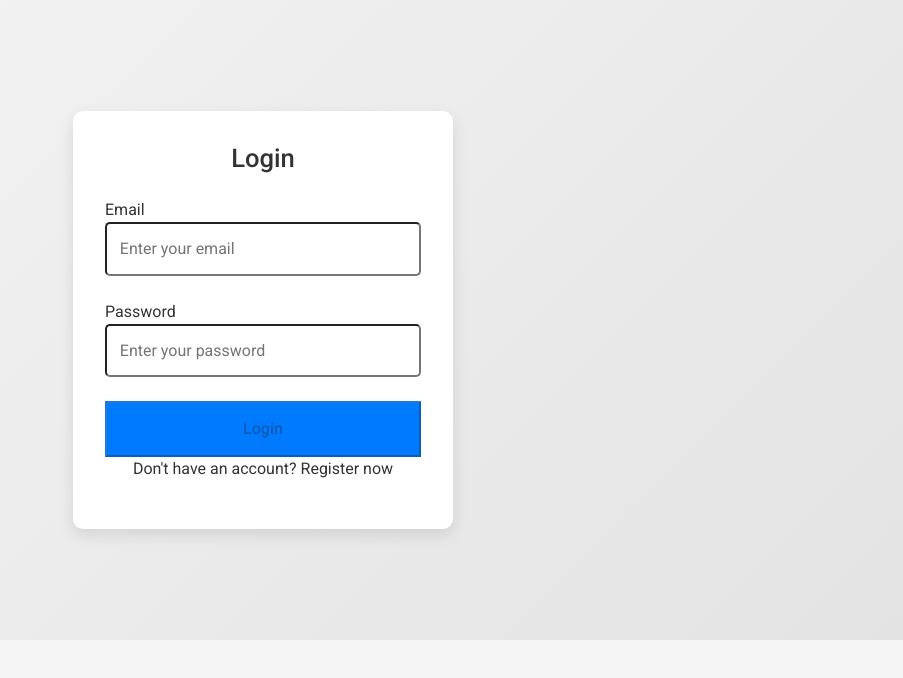
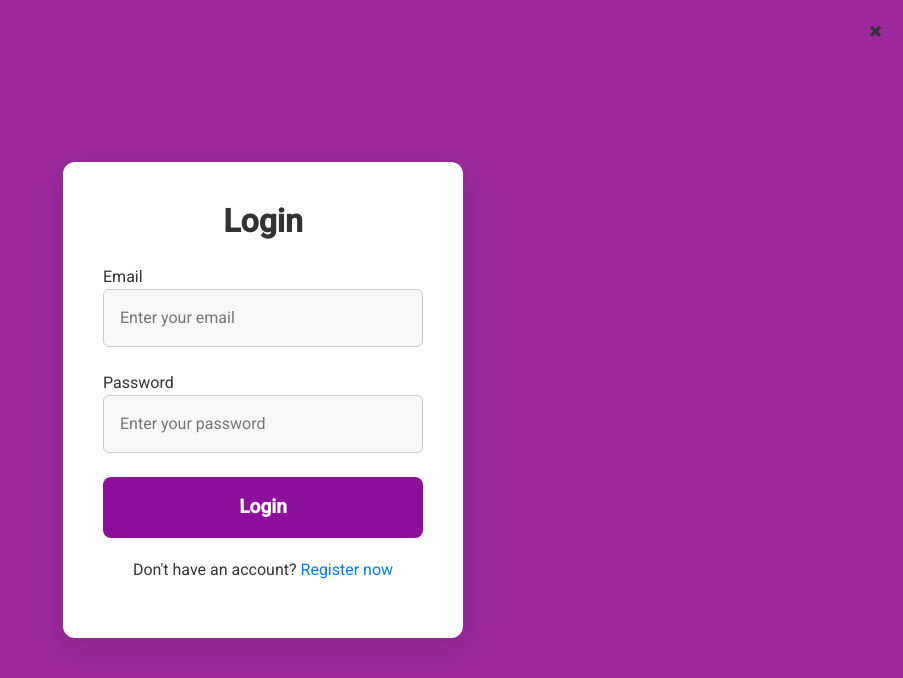
Before and after one commit to kakostur/WebProject, an Angular app in the folder Handyvol/: page /login in a window 1280 px wide. Shown: the top 678 px of the page, without its empty margins (377-1280 px from the left). Built offline with nearby package versions, Linux system fonts and the light colour scheme.

Commit message:
someone broke my login?

```diff
--- a/Handyvol/src/app/components/auth/login.component.css
+++ b/Handyvol/src/app/components/auth/login.component.css
@@ -1,26 +1,42 @@
+html, body {
+  height: 100%;
+  margin: 0;
+  padding: 0;
+  background: #9b299b;
+  font-family: 'Roboto', Arial, sans-serif;
+}
+
 .login-container {
   display: flex;
   justify-content: center;
   align-items: center;
-  min-height: 80vh;
-  background: linear-gradient(135deg, #f5f5f5, #e3e3e3);
-  padding: 20px;
+  min-height: 100vh;
+  background: #9b299b;
+  padding: 0 20px;
+  box-sizing: border-box;
 }
 
+
 .login-card {
-  max-width: 380px; /* Login modal is smaller */
+  max-width: 400px;
   width: 100%;
-  padding: 2rem;
+  padding: 2.5rem;
   background: white;
-  border-radius: 10px;
-  box-shadow: 0 6px 16px rgba(0, 0, 0, 0.1);
+  border-radius: 12px;
+  box-shadow: 0 10px 30px rgba(0, 0, 0, 0.1);
   text-align: center;
+  transition: transform 0.3s ease;
+}
+.login-card:hover {
+  transform: scale(1.02);
 }
 
 h2 {
   margin-bottom: 1.5rem;
-  font-size: 1.6rem;
+  font-size: 2rem;
   color: #333;
+  font-family: 'Roboto', Arial, sans-serif;
+  font-weight: bold;
 }
 
 .form-group {
@@ -30,30 +46,76 @@ h2 {
 
 input {
   width: 100%;
-  padding: 0.8rem;
-  border-radius: 5px;
+  padding: 1rem;
+  border-radius: 6px;
   font-size: 1rem;
+  border: 1px solid #ccc;
+  box-sizing: border-box;
+  background-color: #f8f8f8;
+  transition: border-color 0.3s ease, background-color 0.3s ease;
+}
+
+input:focus {
+  outline: none;
+  border-color: #9000ff;
+  background-color: #e7f1ff;
+}
+
+
+input.is-invalid {
+  border-color: #e74c3c;
 }
 
 .btn-primary {
   width: 100%;
-  padding: 0.85rem;
-  background: #007bff;
-  font-size: 1rem;
-  font-weight: 500;
+  padding: 1rem;
+  background: #8d0f9b;
+  color: white;
+  font-size: 1.2rem;
+  font-weight: 600;
+  border: none;
+  border-radius: 8px;
+  cursor: pointer;
+  transition: background 0.2s, transform 0.2s;
 }
 
 .btn-primary:hover {
-  background: #0056b3;
+  background: #963fb5;
+  transform: scale(1.05);
 }
+
+.error-message {
+  color: #e74c3c;
+  font-size: 0.9rem;
+  margin-top: 5px;
+}
+
+.register-link {
+  margin-top: 20px;
+  font-size: 1rem;
+}
+.register-link a {
+  color: #007bff;
+  text-decoration: none;
+}
+
+.register-link a:hover {
+  text-decoration: underline;
+}
+
 .close {
   position: absolute;
-  top: 10px;
-  right: 10px;
-  font-size: 24px;
-  cursor: pointer;
+  top: 14px;
+  right: 16px;
+  font-size: 22px;
+  font-weight: bold;
   background: transparent;
   border: none;
   color: #333;
-  transform: none !important;
+  cursor: pointer;
+  transition: transform 0.3s ease;
 }
+
+.close:hover {
+  transform: rotate(90deg);
+}
--- a/Handyvol/src/app/components/auth/login.component.html
+++ b/Handyvol/src/app/components/auth/login.component.html
@@ -1,5 +1,7 @@
 <div class="login-container">
   <div class="login-card">
+    <button class="close" (click)="router.navigate(['/register'])">×</button>
+
     <h2>Login</h2>
 
     <form [formGroup]="loginForm" (ngSubmit)="onSubmit()">
--- a/Handyvol/src/app/components/auth/login.component.ts
+++ b/Handyvol/src/app/components/auth/login.component.ts
@@ -21,7 +21,7 @@ export class LoginComponent {
 
   constructor(
     private fb: FormBuilder,
-    private router: Router,
+    public router: Router,
     private authService: AuthService,
     private authStateService: AuthStateService
   ) {
--- a/Handyvol/src/app/components/auth/register.component.css
+++ b/Handyvol/src/app/components/auth/register.component.css
@@ -2,23 +2,25 @@
   display: flex;
   justify-content: center;
   align-items: center;
-  min-height: 90vh;
+  height: 100vh;
   background: linear-gradient(135deg, #9b299b, #35328e);
-  padding: 0 20px;
-  position: relative;
+  padding: 20px;
 }
 
+
 .register-card {
-  max-width: 360px; /* Было 400px */
+  max-width: 400px;
   width: 100%;
-  padding: 2rem 1.5rem; /* Было 2.5rem */
+  height: auto;
   background: white;
   border-radius: 12px;
   box-shadow: 0 10px 30px rgba(0, 0, 0, 0.1);
   text-align: center;
+  padding: 2rem 1.5rem;
   position: relative;
   transition: transform 0.3s ease;
 }
+
 
 .register-card:hover {
   transform: scale(1.02);
@@ -51,9 +53,14 @@ h2 {
 }
 
 .form-group {
-  margin-bottom: 1rem; /* Уменьшен отступ */
+  margin-bottom: 1rem;
   text-align: left;
+  min-height: 90px;
+  display: flex;
+  flex-direction: column;
+  justify-content: flex-start;
 }
+
 
 input {
   width: 100%;
@@ -78,8 +85,9 @@ input.is-invalid {
 
 .error-message {
   color: #e74c3c;
-  font-size: 0.9rem;
-  margin-top: 4px;
+  font-size: 0.85rem;
+  min-height: 16px;
+  margin-top: 5px;
 }
 
 button[type="submit"] {
--- a/Handyvol/src/app/components/auth/register.component.ts
+++ b/Handyvol/src/app/components/auth/register.component.ts
@@ -31,7 +31,7 @@ export class RegisterComponent {
         email: ['', [Validators.required, Validators.email]],
         password: ['', [Validators.required, Validators.minLength(6)]],
         confirmPassword: ['', Validators.required],
-        role: ['volunteer', Validators.required], // Установим значение по умолчанию
+        role: ['volunteer', Validators.required],
       },
       { validators: this.passwordMatchValidator }
     );
--- a/Handyvol/src/app/header/header.component.css
+++ b/Handyvol/src/app/header/header.component.css
@@ -240,3 +240,54 @@ body {
     text-align: center;
   }
 }
+
+/* Стили для кнопки выхода из системы */
+.btn-logout {
+  padding: 8px 16px;
+  font-size: 14px;
+  font-weight: 600;
+  border-radius: 6px;
+  border: none;
+  cursor: pointer;
+  transition: all 0.3s ease;
+  white-space: nowrap;
+  margin-right: 20px;
+  background-color: #ff5252;
+  color: white;
+}
+
+.btn-logout:hover {
+  background-color: #e03636;
+  opacity: 0.85;
+  transform: scale(1.05);
+}
+
+/* Стили для кнопки управления мероприятиями */
+.btn-manage {
+  margin-right: 20px;
+  padding: 8px 16px;
+  font-size: 14px;
+  font-weight: 600;
+  border-radius: 6px;
+  border: none;
+  cursor: pointer;
+  transition: all 0.3s ease;
+  white-space: nowrap;
+  background-color: #4caf50;
+  color: white;
+}
+
+.btn-manage:hover {
+  background-color: #3d8b40;
+  opacity: 0.85;
+  transform: scale(1.05);
+}
+
+/* Обновление медиа-запроса для мобильных устройств */
+@media (max-width: 768px) {
+  .btn-logout,
+  .btn-manage {
+    width: 100%;
+    text-align: center;
+  }
+}
--- a/Handyvol/src/app/header/header.component.html
+++ b/Handyvol/src/app/header/header.component.html
@@ -13,26 +13,37 @@
       <a routerLink="/about">About us</a>
       <a routerLink="/organizers">Organizations</a>
       <a routerLink="/events">Events</a>
+      <a routerLink="/news">News</a>
       <a routerLink="/faq">FAQ</a>
       <a routerLink="/contact">Contact</a>
     </nav>
 
     <div class="auth-buttons">
-      <button class="btn-login" (click)="openLogin()">Login</button>
-      <button class="btn-signup" (click)="openRegister()">Sign Now</button>
+      <!-- Если пользователь НЕ авторизован -->
+      <ng-container *ngIf="!isLoggedIn">
+        <a routerLink="/login"><button class="btn-login">Login</button></a>
+        <a routerLink="/register"><button class="btn-signup">Sign Now</button></a>
+      </ng-container>
+
+      <!-- Если пользователь авторизован -->
+      <ng-container *ngIf="isLoggedIn">
+        <button class="btn-logout" (click)="logout()">Logout</button>
+
+        <!-- Дополнительные кнопки для авторизованных пользователей -->
+        <a *ngIf="userRole === 'organizer'" routerLink="/event-management">
+          <button class="btn-manage">Manage Events</button>
+        </a>
+      </ng-container>
     </div>
   </div>
 </header>
-
 
 <!-- Hero Section -->
 <section class="hero-section">
   <div class="hero-left">
     <h1>Leave your mark on the world by joining us as a valued supporter.</h1>
     <p>At Handyvol,we are a global community committed to creating lasting change through charity, fundraising, and support for nonprofits and NGOs.</p>
-    <div class="auth-buttons">
-      <button class="btn-signup" (click)="openRegister()">Join us ↗</button>
-    </div>
+    <a routerLink="/register"><button class="btn-signup">Join us ↗</button></a>
     <div class="stats">
       <div class="stat-card">
         <strong>10,000+</strong>
@@ -48,14 +59,3 @@
     <img src="https://images.pexels.com/photos/6646914/pexels-photo-6646914.jpeg" alt="Volunteers" />
   </div>
 </section>
-<!-- Modal for Login/Register -->
-<div class="modal-background" *ngIf="showLoginModal || showRegisterModal"></div>
-<div class="modal" *ngIf="showLoginModal || showRegisterModal">
-  <button class="close" (click)="closeModals()">×</button>
-  <ng-container *ngIf="showLoginModal">
-    <app-login></app-login>
-  </ng-container>
-  <ng-container *ngIf="showRegisterModal">
-    <app-register></app-register>
-  </ng-container>
-</div>
--- a/Handyvol/src/app/start/start.component.html
+++ b/Handyvol/src/app/start/start.component.html
@@ -4,16 +4,4 @@
 
   <router-outlet></router-outlet>
 
-  <div class="modal" *ngIf="showLoginModal || showRegisterModal">
-    <div class="modal-content">
-      <button class="close" (click)="closeModals()">×</button>
-      <ng-container *ngIf="showLoginModal">
-        <app-login></app-login>
-      </ng-container>
-      <ng-container *ngIf="showRegisterModal">
-        <app-register></app-register>
-      </ng-container>
-    </div>
-  </div>
-
 </div>
--- a/Handyvol/src/app/start/start.component.ts
+++ b/Handyvol/src/app/start/start.component.ts
@@ -1,39 +1,17 @@
 import { Component } from '@angular/core';
 import { CommonModule } from '@angular/common';
 import { RouterModule } from '@angular/router';
-import { LoginComponent } from '../components/auth/login.component';
-import { RegisterComponent } from '../components/auth/register.component';
 import { HeaderComponent } from '../header/header.component';
 
 @Component({
   selector: 'app-start',
   standalone: true,
-  imports: [CommonModule, RouterModule, LoginComponent, RegisterComponent, HeaderComponent],
+  imports: [CommonModule, RouterModule, HeaderComponent],
   templateUrl: './start.component.html',
   styleUrls: [
     './start.component.css',
-    '../components/auth/login.component.css',
-    '../components/auth/register.component.css',
     '../events/events.component.css',
     '../header/header.component.css',
   ]
 })
-export class StartComponent {
-  showLoginModal = false;
-  showRegisterModal = false;
-
-  openLogin() {
-    this.showLoginModal = true;
-    this.showRegisterModal = false;
-  }
-
-  openRegister() {
-    this.showLoginModal = false;
-    this.showRegisterModal = true;
-  }
-
-  closeModals() {
-    this.showLoginModal = false;
-    this.showRegisterModal = false;
-  }
-}
+export class StartComponent {}
```
Also changed, not shown: Handyvol/src/app/header/header.component.ts (+43 -19 lines).
